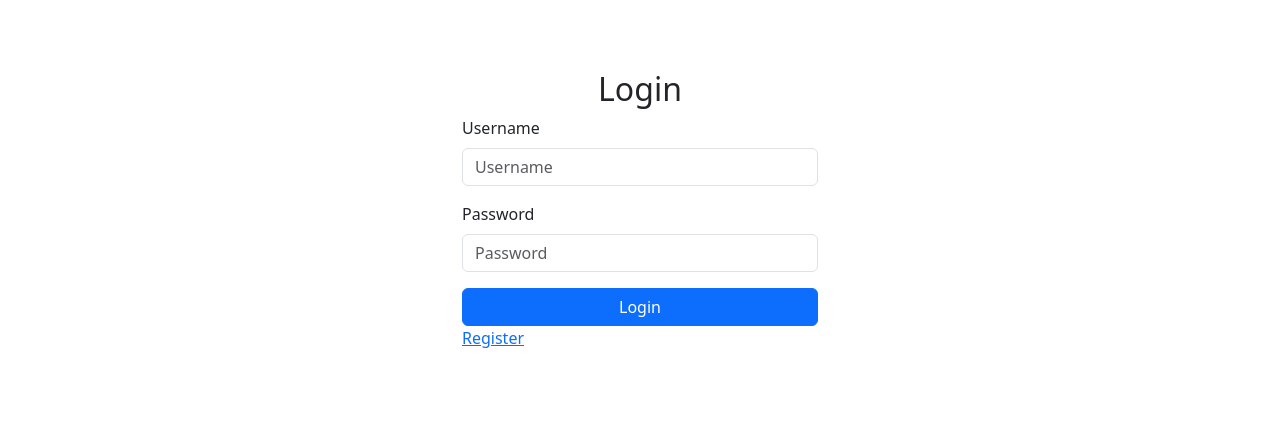
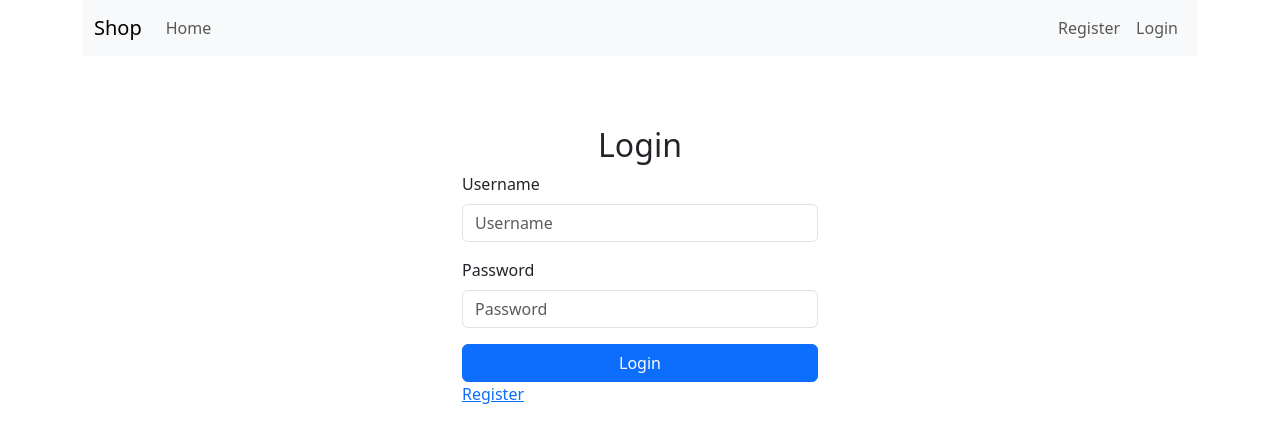
Before and after one commit to Cmiljaa/E-commerce-shop, a PHP site: page /login.php in a window 1280 px wide. Shown: the top 443 px of the page. Run offline with PHP 8.4, Linux system fonts and the light colour scheme.

Commit message:
Login logout navbar

```diff
--- a/app/classes/User.php
+++ b/app/classes/User.php
@@ -35,4 +35,43 @@ class User{
             exit();
         }
     }
+
+    public function login($username, $password){
+
+        $sql = "SELECT * FROM users WHERE username = ?";
+
+        $stmt = $this -> conn -> prepare($sql);
+
+        $stmt -> bind_param("s", $username);
+
+        $stmt -> execute();
+
+        $results = $stmt -> get_result();
+
+        if($results -> num_rows == 1){
+            $user = $results -> fetch_assoc();
+
+            if(password_verify($password, $user['password'])){
+
+                $_SESSION['user_id'] = $user['user_id'];
+
+                return true;
+            }
+
+        }
+        return false;
+    }
+
+    public function isLogged(){
+
+        if(isset($_SESSION['user_id'])){
+            return true;
+        }
+
+        return false;
+    }
+
+    public function logout(){
+        unset($_SESSION['user_id']);
+    }
 }
--- a/inc/header.php
+++ b/inc/header.php
@@ -1,4 +1,4 @@
-<?php require_once 'app/config/config.php'; ?>
+<?php require_once 'app/config/config.php';  require_once 'app/classes/User.php'; $user = new User(); ?>
 <!DOCTYPE html>
 <html lang="en">
 <head>
@@ -10,7 +10,38 @@
 <body>
 
 <div class="container">
-
+    <nav class="navbar navbar-expand-lg navbar-light bg-light mb-5">
+        <div class="container">
+            <a href="#" class="navbar-brand">Shop</a>
+            <button class="navbar-toggler" type="button" data-toggle="collapse" data-target="#navbarNav">
+                <span class="navbar-toggler-icon"></span>
+            </button>
+            <div class="collapse navbar-collapse justify-content-between" id="navbarNav">
+                <ul class="navbar-nav">
+                    <li class="nav-item active">
+                        <a class="nav-link" href="index.php">Home</a>
+                    </li>
+                </ul>
+                <ul class="navbar-nav ml-auto">
+                    <?php if($user -> isLogged()) : ?>
+                        <li class="nav-item">
+                            <a class="nav-link" href="orders.php">My Orders</a>
+                        </li>
+                        <li class="nav-item">
+                            <a class="nav-link" href="logout.php">Logout</a>
+                        </li>
+                    <?php else: ?>
+                        <li class="nav-item">
+                            <a class="nav-link" href="register.php">Register</a>
+                        </li>
+                        <li class="nav-item">
+                            <a class="nav-link" href="login.php">Login</a>
+                        </li>
+                    <?php endif; ?>
+                </ul>
+            </div>
+        </div>
+    </nav>
     <?php if(isset($_SESSION['message']['type'])): ?>
 
         <div class="alert alert-<?=$_SESSION['message']['type'] ?> alert-dismissible fade show">
--- a/login.php
+++ b/login.php
@@ -1,4 +1,36 @@
-<?php require_once 'inc/header.php'; ?>
+<?php
+
+require_once 'inc/header.php';
+require_once 'app/classes/User.php';
+
+if($user -> isLogged()){
+  header("Location: index.php");
+  exit();
+}
+
+if($_SERVER['REQUEST_METHOD'] == 'POST'){
+
+  $username = $_POST['username'];
+  $password = $_POST['password'];
+
+  $result = $user -> login($username, $password);
+
+  if(!$result){
+
+    $_SESSION['message']['type'] = 'danger';
+    $_SESSION['message']['text'] = 'Error!';
+
+    header("Location: login.php");
+    exit();
+  }else{
+    header("Location: index.php");
+    exit();
+  }
+
+
+}
+
+?>
 
     <div class="row justify-content-center" style="margin-top: 70px;">
       <div class="col-md-4">
--- a/register.php
+++ b/register.php
@@ -7,8 +7,6 @@ if($_SERVER['REQUEST_METHOD'] == 'POST'){
     $username = $_POST['username'];
     $email = $_POST['email'];
     $password = $_POST['password'];
-
-    $user = new User();
 
     $created = $user -> create($name, $username, $email, $password);
 }
```
Also changed, not shown: logout.php (added, +10 -0 lines).
